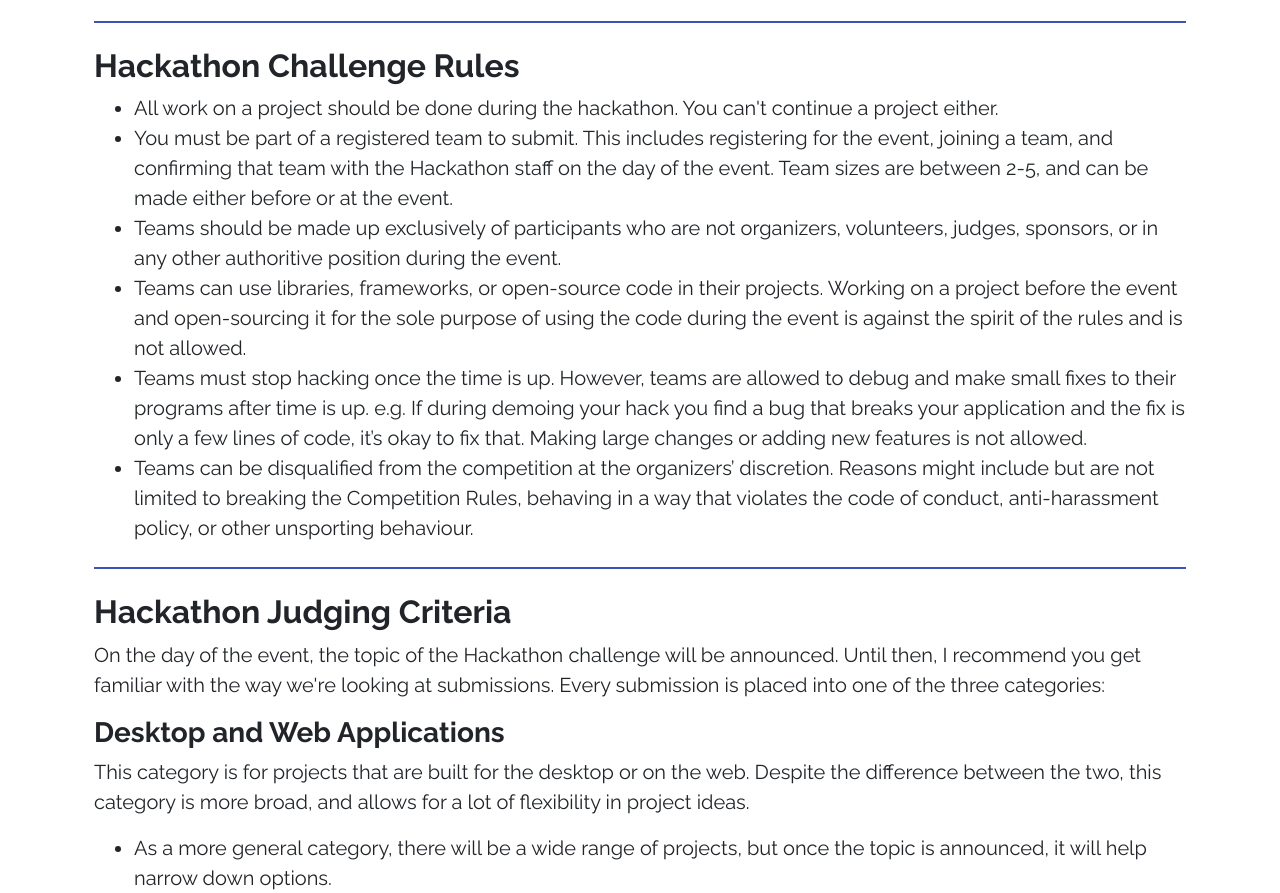
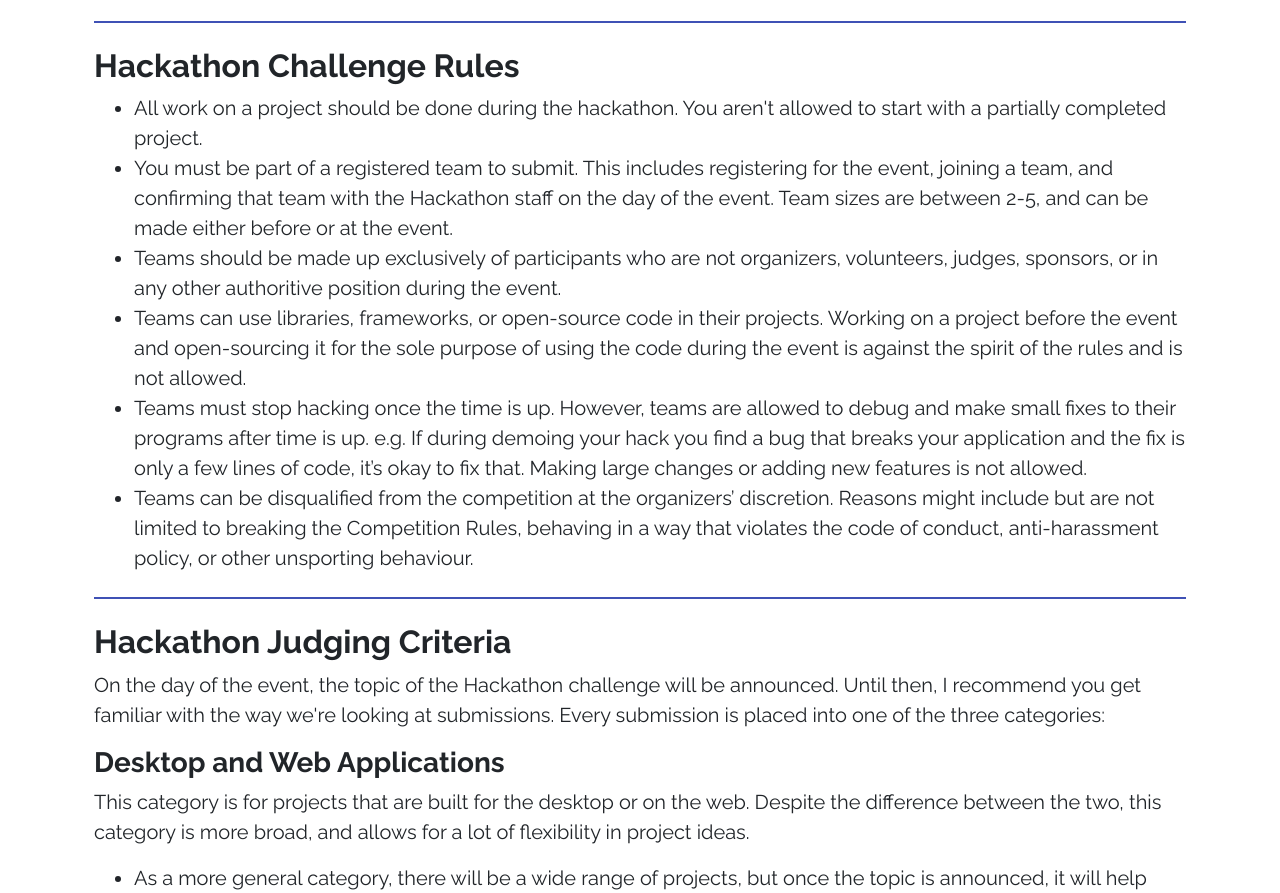
Before and after one commit to NickGuerrero/cti-ips-hack-2020, a plain HTML site: page rules.html in a window 1280 px wide. Shown: the part 843-1736 px from the top of the page. Drawn offline with nearby package versions, Linux system fonts and the light colour scheme.

Commit message:
Update project rule
This commit updates the rule where projects start
from scratch. Previous rule was unclear, this small
commit fixes this.

```diff
--- a/rules.html
+++ b/rules.html
@@ -71,7 +71,7 @@
                 <div id="challengeRules">
                     <h2>Hackathon Challenge Rules</h2>
                     <ul>
-                        <li class="p-formal">All work on a project should be done during the hackathon. You can't continue a project either.</li>
+                        <li class="p-formal">All work on a project should be done during the hackathon. You aren't allowed to start with a partially completed project.</li>
                         <li class="p-formal">You must be part of a registered team to submit. This includes registering for the event, joining a team, and confirming that team with the Hackathon staff on the day of the event. Team sizes are between 2-5, and can be made either before or at the event.</li>
                         <li class="p-formal">Teams should be made up exclusively of participants who are not organizers, volunteers, judges, sponsors, or in any other authoritive position during the event.</li>
                         <li class="p-formal">Teams can use libraries, frameworks, or open-source code in their projects. Working on a project before the event and open-sourcing it for the sole purpose of using the code during the event is against the spirit of the rules and is not allowed.</li>
```
